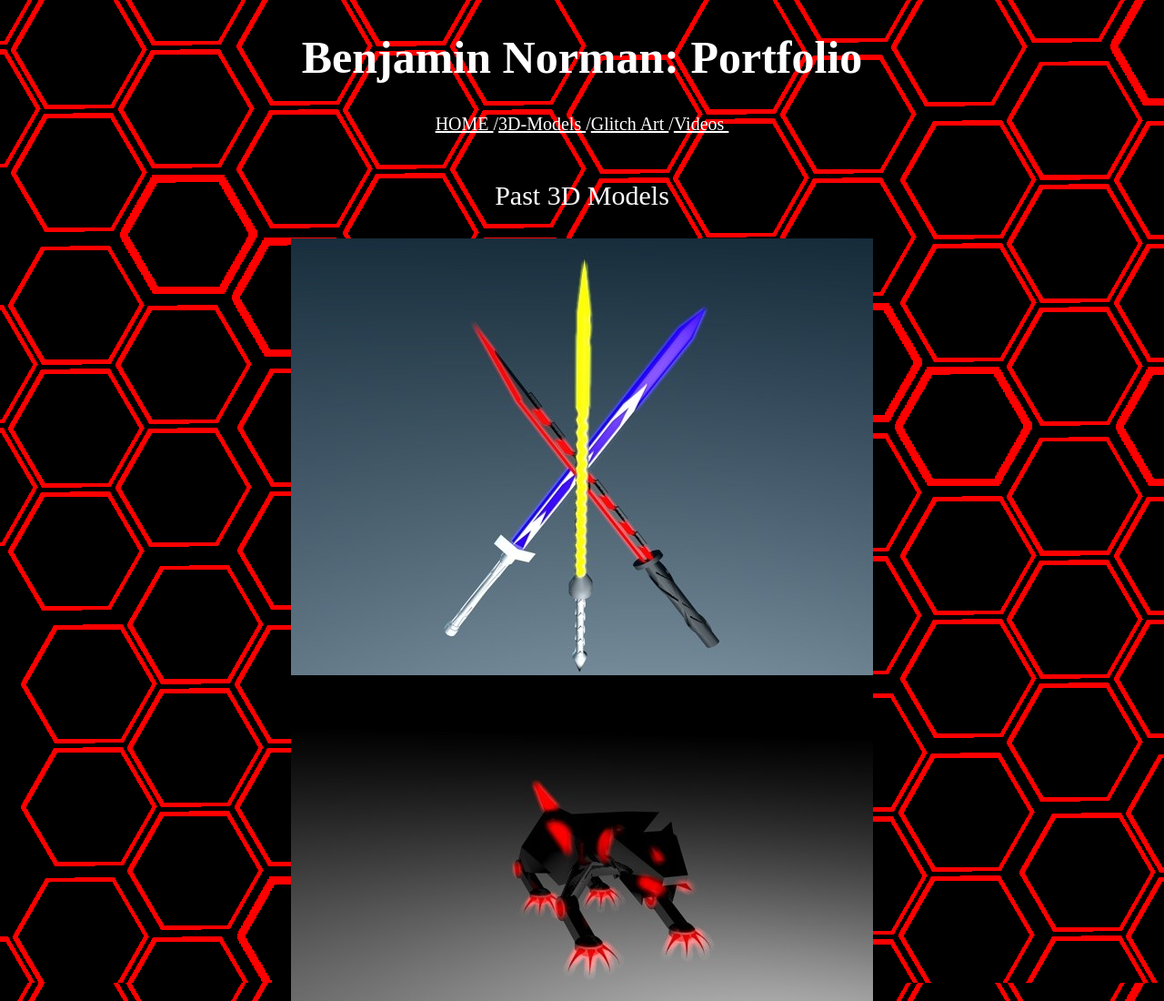
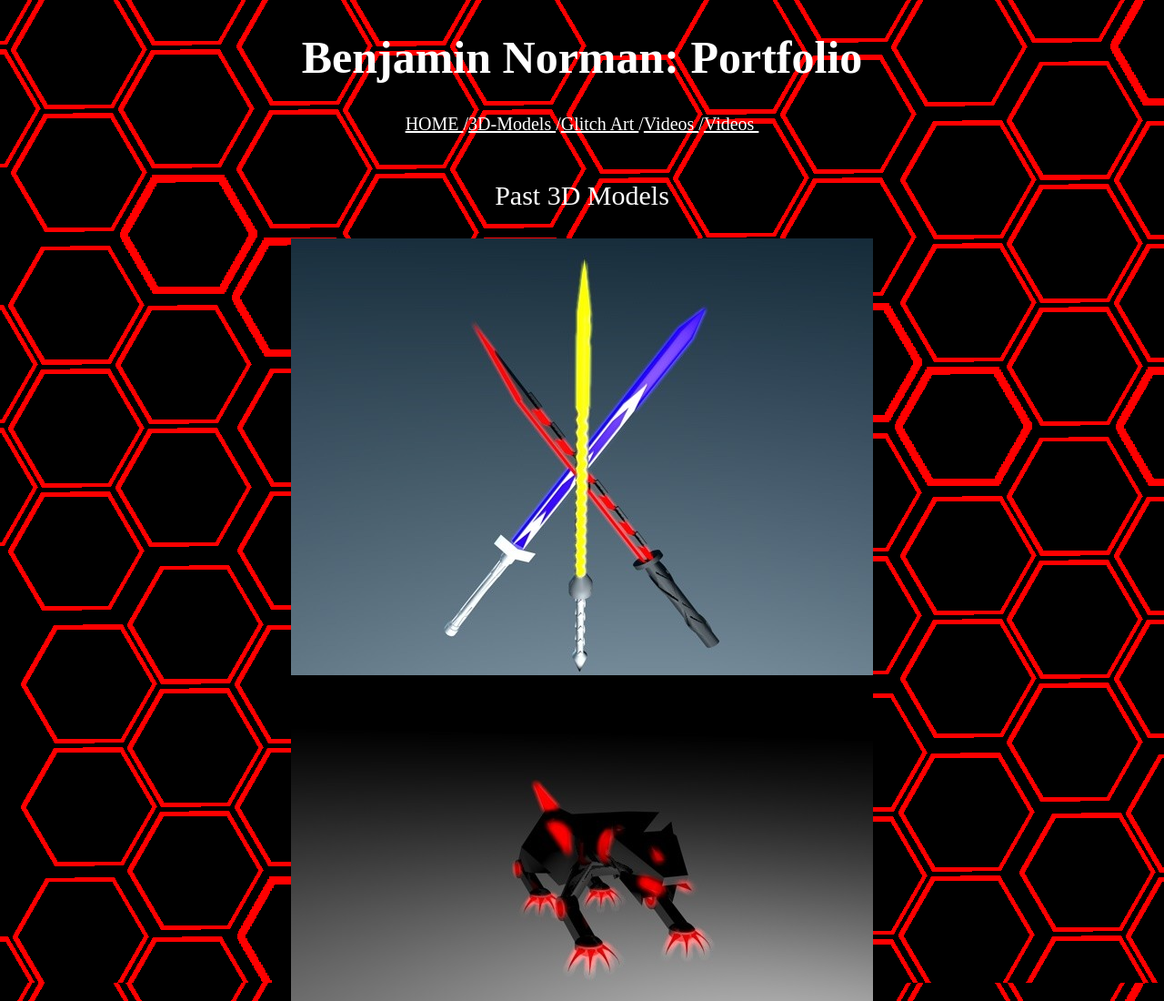
Before and after one commit to Ben-Norman-Art/3D-Models, a plain HTML site: page index.html in a window 1280 px wide. Shown: the top 1100 px of the page at 91% size. Drawn offline with Linux system fonts and the light colour scheme.

Commit message:
Update index.html

```diff
--- a/index.html
+++ b/index.html
@@ -7,7 +7,7 @@
 <body>
 
 <h1 style="color:White;"class="Work">Benjamin Norman: Portfolio</h1>
-<p style="color:White;" class="Group"> <a class="Underline" style="color:white" href="https://ben-norman-art.github.io/Portfolio/">HOME&nbsp;</a>/<a class="Underline" style="color:white" href="https://ben-norman-art.github.io/3D-Models/">3D-Models&nbsp;</a>/<a class="Underline" style="color:white" href="https://ben-norman-art.github.io/Glitch-Art/">Glitch Art&nbsp;</a>/<a class="Underline" style="color:white" href="https://ben-norman-art.github.io/Videos/">Videos&nbsp;</a>
+<p style="color:White;" class="Group"> <a class="Underline" style="color:white" href="https://ben-norman-art.github.io/Portfolio/">HOME&nbsp;</a>/<a class="Underline" style="color:white" href="https://ben-norman-art.github.io/3D-Models/">3D-Models&nbsp;</a>/<a class="Underline" style="color:white" href="https://ben-norman-art.github.io/Glitch-Art/">Glitch Art&nbsp;</a>/<a class="Underline" style="color:white" href="https://ben-norman-art.github.io/Videos/">Videos&nbsp;</a>/<a class="Underline" style="color:white" href="https://ben-norman-art.github.io/Interactive/">Videos&nbsp;</a>
 </p>
 
 
```
